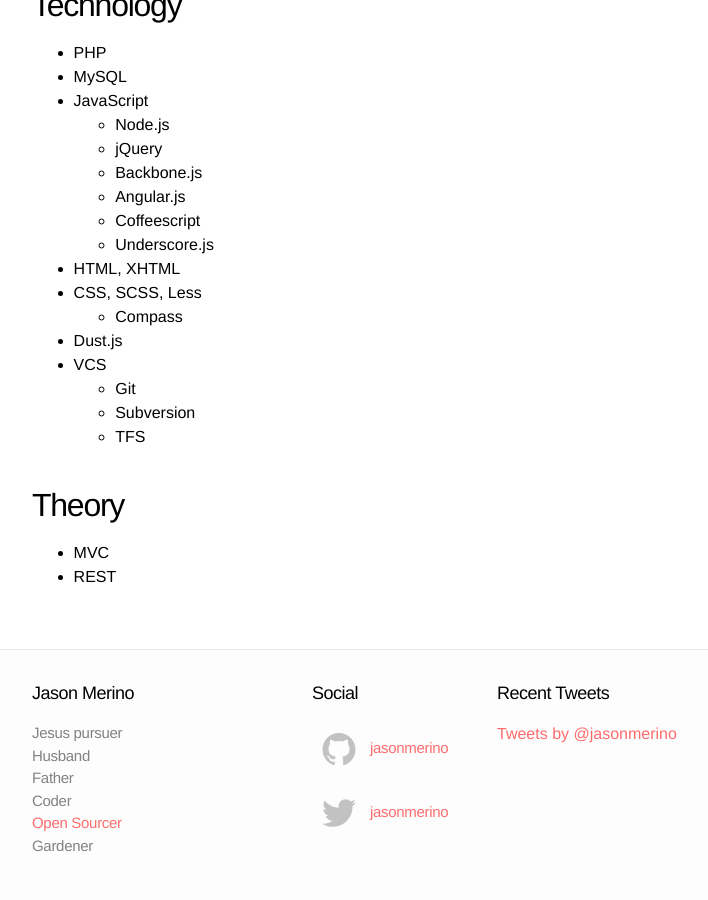
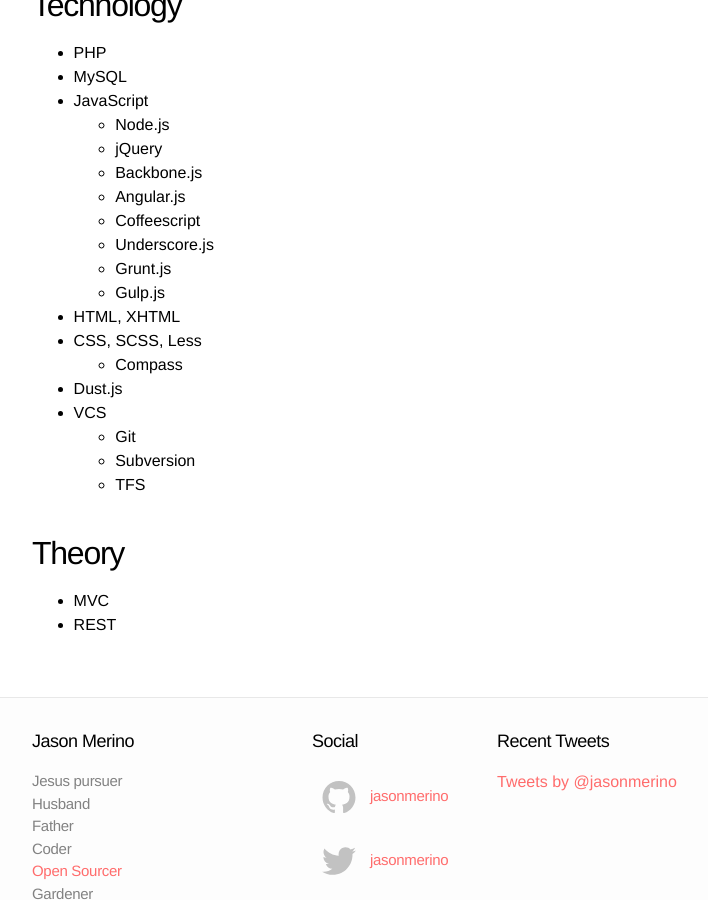
Before and after one commit to jasonmerino/jasonmerino.github.io, a Jekyll site: the page built from resume.md, in a window 1280 px wide and 900 px high, scrolled down 676 px. Shown: the whole window, without its empty margins (208-916 px from the left). Built offline with Jekyll 4.4.1, drawn with Linux system fonts in a browser that asks for light colours; Markdown is read by kramdown in place of the engine named in the settings; comment, search, counter and statistics services are not loaded.

```diff
--- a/resume.md
+++ b/resume.md
@@ -31,6 +31,8 @@ Websweeper Inc. - April 2008 – March 2011
   * Angular.js
   * Coffeescript
   * Underscore.js
+  * Grunt.js
+  * Gulp.js
 * HTML, XHTML
 * CSS, SCSS, Less
   * Compass
```
Also changed, not shown: about.md (+1 -1 lines).
